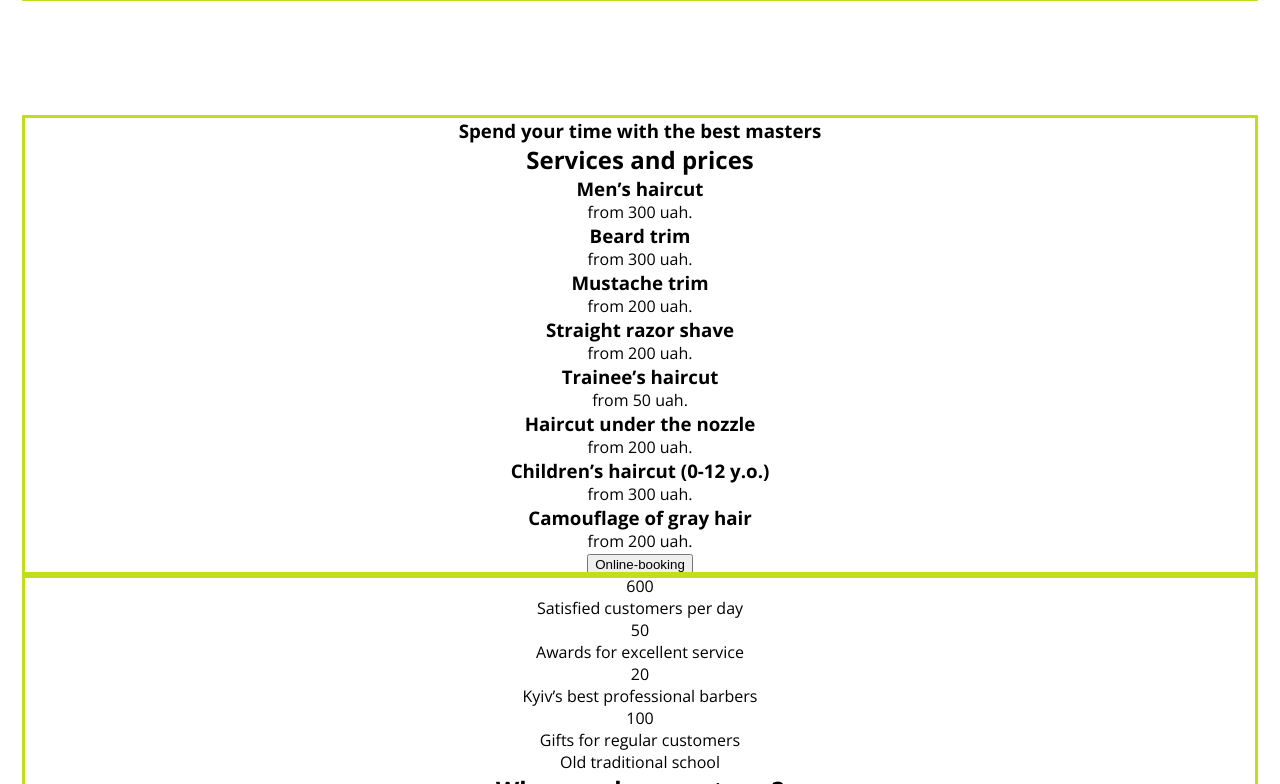
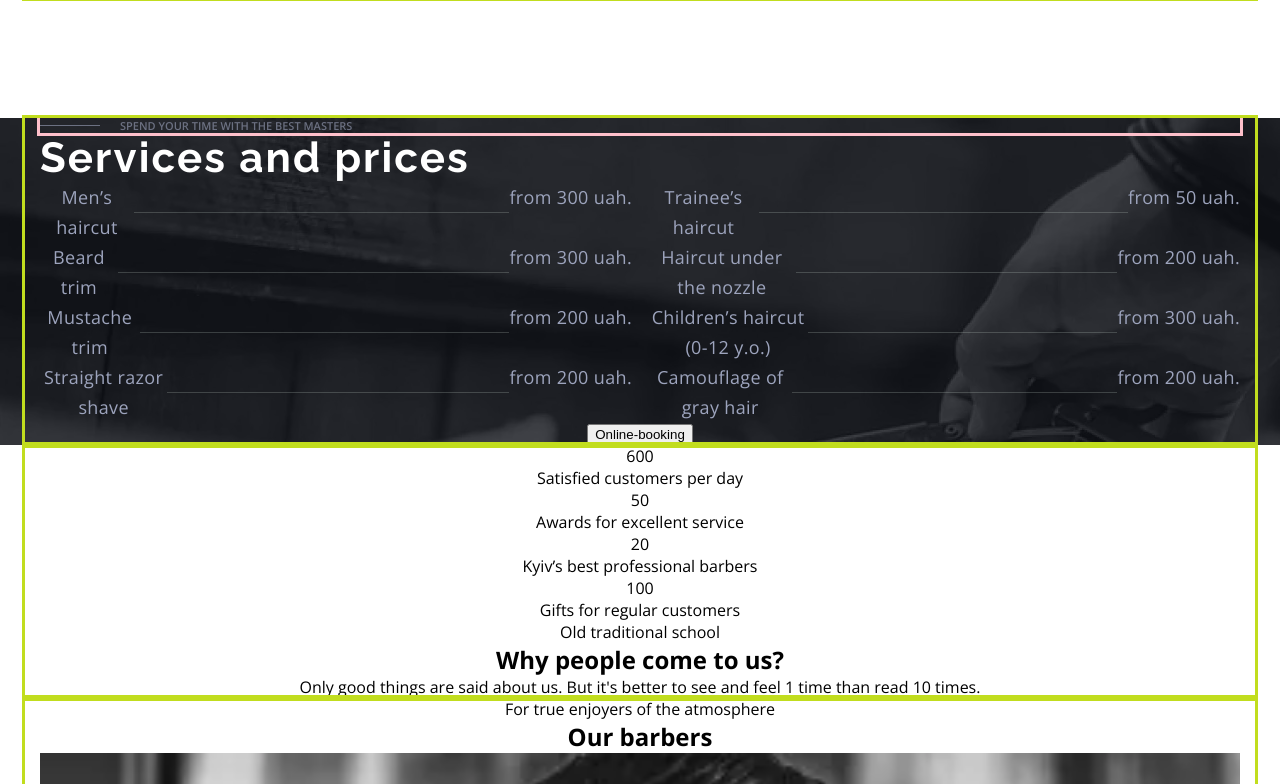
Before and after one commit to Tate-T/BarberShop, a React (Create React App) app: page / in a window 1280 px wide. Shown: the part 1176-1960 px from the top of the page. Built offline with nearby package versions, Linux system fonts and the light colour scheme.

Commit message:
prices table

```diff
--- a/src/components/Hero/Hero.jsx
+++ b/src/components/Hero/Hero.jsx
@@ -7,8 +7,8 @@ export const Hero = () => {
             <Container>
                 <div className={style.hero_container}>
                     <ul className={style.list}>
-                        <li className={style.item1}><a href="https://www.instagram.com/" target="_blank" rel="noreferrer noopener">Instagram</a></li>
-                        <li className={style.item2}><a href="https://m.youtube.com/" target="_blank" rel="noreferrer noopener">Youtube</a></li>
+                        <li className={style.item}><a href="https://www.instagram.com/" target="_blank" rel="noreferrer noopener">Instagram</a></li>
+                        <li className={style.item}><a href="https://m.youtube.com/" target="_blank" rel="noreferrer noopener">Youtube</a></li>
                     </ul>
                     <div className={style.hero_box}>
                         <div className={style.container_title}>
--- a/src/components/Hero/Hero.module.css
+++ b/src/components/Hero/Hero.module.css
@@ -32,9 +32,10 @@
     align-items: flex-end;
     justify-content: flex-end;
     transform: rotate(-90deg);
+    outline: 1px solid purple;
 }
 
-.item1 {
+.item {
     color: #303030;
     /* Small text/theme-light */
     font-family: "Open Sans";
@@ -46,17 +47,9 @@
 
 }
 
-.item2 {
-    color: #FF6C00;
-    /* Small text/theme-light */
-    font-family: "Open Sans";
-    font-size: 11px;
-    font-style: normal;
-    font-weight: 600;
-    line-height: 15px; /* 136.364% */
-    letter-spacing: 2.2px;
 
-}
+
+
 
 .hero_container {
     display: flex;
--- a/src/components/Prices/Prices.jsx
+++ b/src/components/Prices/Prices.jsx
@@ -1,42 +1,43 @@
 
 import { Container } from "../Container/Container"
+import style from "../Prices/Prices.module.css"
 
 export const Prices = () => {
     return (
-        <section>
+        <section className={style.pricesSection}>
             <Container>
-            <h3>Spend your time with the best masters</h3>
-            <h2>Services and prices</h2>
-            <ul>
-                <li>
+            <h3 className={style.pricesSubTitle}>Spend your time with the best masters</h3>
+            <h2 className={style.pricesTitle}>Services and prices</h2>
+            <ul className={style.list}>
+                <li className={style.pricesItem}>
                     <h3>Men’s haircut</h3>
                     <p>from 300 uah.</p>
                 </li>
-                <li>
+                <li className={style.pricesItem}>
                     <h3>Beard trim</h3>
                     <p>from 300 uah.</p>
                 </li>
-                <li>
+                <li className={style.pricesItem}>
                     <h3>Mustache trim</h3>
                     <p>from 200 uah.</p>
                 </li>
-                <li>
+                <li className={style.pricesItem}>
                     <h3>Straight razor shave</h3>
                     <p>from 200 uah.</p>
                 </li>
-                <li>
+                <li className={style.pricesItem}>
                     <h3>Trainee’s haircut</h3>
                     <p>from 50 uah.</p>
                 </li>
-                <li>
+                <li className={style.pricesItem}>
                     <h3>Haircut under the nozzle</h3>
                     <p>from 200 uah.</p>
                 </li>
-                <li>
+                <li className={style.pricesItem}>
                     <h3>Children’s haircut (0-12 y.o.)</h3>
                     <p>from 300 uah.</p>
                 </li>
-                <li>
+                <li className={style.pricesItem}>
                     <h3>Camouflage of gray hair</h3>
                     <p>from 200 uah.</p>
                 </li>
--- /dev/null
+++ b/src/components/Prices/Prices.module.css
@@ -0,0 +1,90 @@
+
+.pricesSection {
+    background: #111319;
+    background-image: url(../../img/pricesBg.webp);
+}
+
+.pricesSubTitle {
+    color: #9DA4BD99;
+    font-size: 11px;
+    font-style: normal;
+    font-weight: 600;
+    line-height: 15px;
+    text-transform: uppercase;
+    text-align: left;
+    outline: solid pink;
+    display: flex;
+    align-items: center;
+    gap: 20px;
+
+}
+
+.pricesSubTitle:before {
+    content: "";
+    background-color: #9DA4BD99;
+    width: 60px;
+    height: 1px;
+}
+
+.pricesTitle {
+    color: #FFF;
+    font-family: Raleway;
+    font-size: 42px;
+    font-style: normal;
+    font-weight: 700;
+    line-height: 49px; /* 116.667% */
+    letter-spacing: 2.1px;
+    text-align: left;
+}
+
+.pricesItem {
+    display: flex;
+    justify-content: space-between;
+}
+
+.pricesItem>h3 {
+    color: #9DA4BD;
+    font-family: "Open Sans";
+    font-size: 18px;
+    font-style: normal;
+    font-weight: 400;
+    line-height: 30px;
+    letter-spacing: 0.36px;
+    display: flex;
+    flex-shrink: 0;
+    flex-grow: 1;
+    align-items: center;
+}
+
+.pricesItem > h3::after {
+    content: "";
+    height: 1px;
+    width: 100%;
+    background-color: #dce9e133;
+    flex-grow: 1;
+
+    /* display: block; */
+}
+
+.pricesItem>p {
+    color: #9DA4BD;
+    text-align: right;
+    /* Main text/theme-dark */
+    font-family: "Open Sans";
+    font-size: 18px;
+    font-style: normal;
+    font-weight: 400;
+    line-height: 30px; /* 166.667% */
+    letter-spacing: 0.36px;
+    flex-shrink: 0;
+}
+
+
+
+
+
+
+
+.list {
+    column-count: 2
+}
```
Also changed, not shown: src/img/pricesBg.webp (added).
